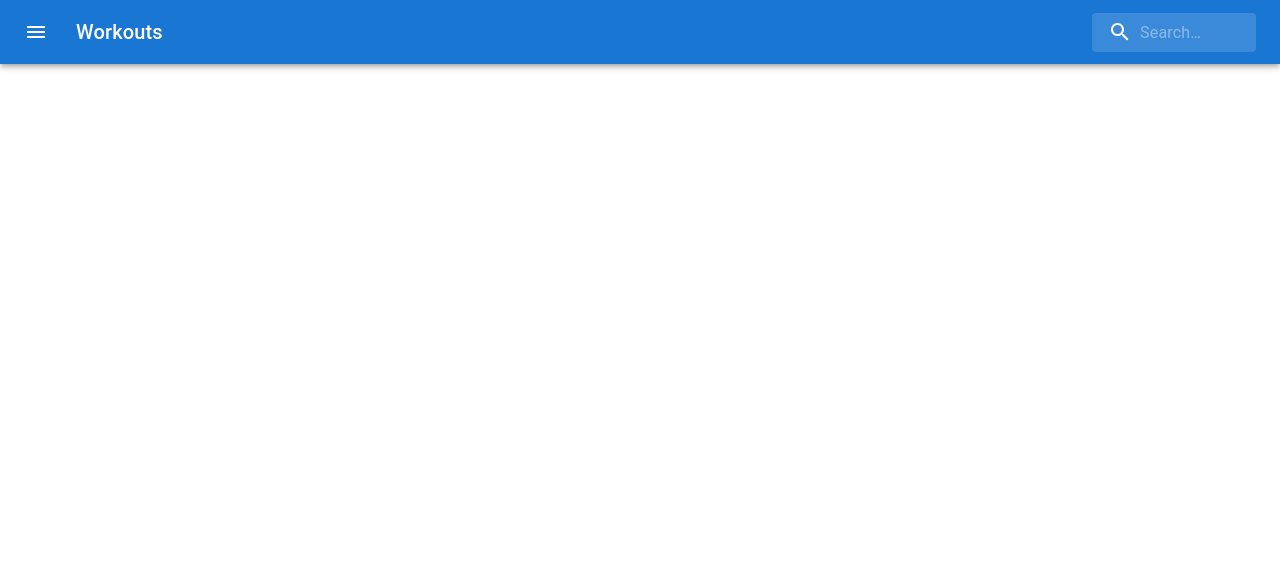
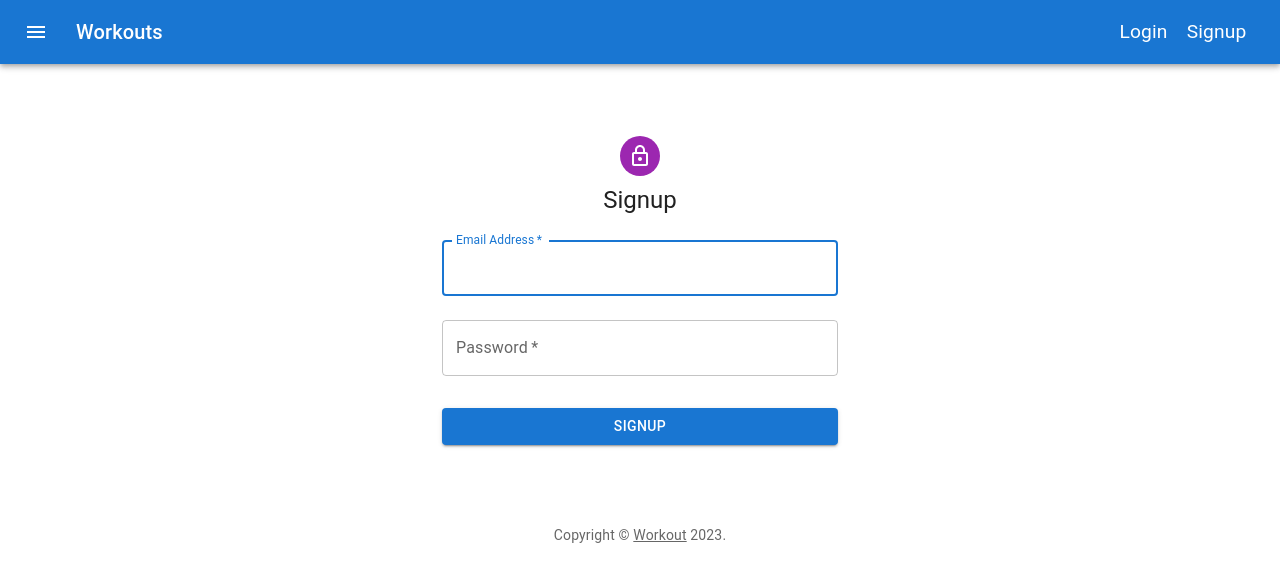
Before and after one commit to arvindh07/mern-workout, a React (Create React App) app in the folder frontend/: page /signup in a window 1280 px wide. Before the commit this address had no page. Shown: the top 582 px of the page. Built offline with nearby package versions, Linux system fonts and the light colour scheme.

Commit message:
added ui for signup and login

```diff
--- a/frontend/src/App.js
+++ b/frontend/src/App.js
@@ -1,13 +1,17 @@
 import { BrowserRouter, Routes, Route } from "react-router-dom";
 import Navbar from './components/Navbar/Navbar';
 import Home from "./pages/Home";
+import Login from "./components/Login/Login";
+import Signup from "./components/Signup/Signup";
 
 function App() {
   return (
     <BrowserRouter>
       <Navbar />
       <Routes>
-        <Route exact path="/" element={<Home/>}/>
+        <Route exact path="/" element={<Home />}/>
+        <Route exact path="/login" element={<Login />}/>
+        <Route exact path="/signup" element={<Signup />}/>
       </Routes>
     </BrowserRouter>
   );
--- /dev/null
+++ b/frontend/src/components/Login/Login.jsx
@@ -0,0 +1,102 @@
+import * as React from 'react';
+import Avatar from '@mui/material/Avatar';
+import Button from '@mui/material/Button';
+import CssBaseline from '@mui/material/CssBaseline';
+import TextField from '@mui/material/TextField';
+import Link from '@mui/material/Link';
+import Box from '@mui/material/Box';
+import LockOutlinedIcon from '@mui/icons-material/LockOutlined';
+import Typography from '@mui/material/Typography';
+import Container from '@mui/material/Container';
+import { createTheme, ThemeProvider } from '@mui/material/styles';
+
+function Copyright(props) {
+    return (
+        <Typography variant="body2" color="text.secondary" align="center" {...props}>
+            {'Copyright © '}
+            <Link color="inherit" href="https://mui.com/">
+                Workout
+            </Link>{' '}
+            {new Date().getFullYear()}
+            {'.'}
+        </Typography>
+    );
+}
+
+// TODO remove, this demo shouldn't need to reset the theme.
+
+const defaultTheme = createTheme();
+
+export default function Login() {
+    const [loginDetails, setLoginDetails] = React.useState({
+        email: "",
+        password: ""
+    })
+    const handleSubmit = (event) => {
+        event.preventDefault();
+        console.log("login -> ",loginDetails);
+    };
+    const handleChange = (e) => {
+        const {name,value} = e.target;
+        setLoginDetails((prev) => ({
+            ...prev,
+            [name]:value
+        }))
+    }
+
+    return (
+        <ThemeProvider theme={defaultTheme}>
+            <Container component="main" maxWidth="xs">
+                <CssBaseline />
+                <Box
+                    sx={{
+                        marginTop: 8,
+                        display: 'flex',
+                        flexDirection: 'column',
+                        alignItems: 'center',
+                    }}
+                >
+                    <Avatar sx={{ m: 1, bgcolor: 'secondary.main' }}>
+                        <LockOutlinedIcon />
+                    </Avatar>
+                    <Typography component="h1" variant="h5">
+                        Login
+                    </Typography>
+                    <Box component="form" onSubmit={handleSubmit} noValidate sx={{ mt: 1 }}>
+                        <TextField
+                            margin="normal"
+                            required
+                            fullWidth
+                            id="email"
+                            label="Email Address"
+                            name="email"
+                            autoComplete="email"
+                            autoFocus
+                            onChange={handleChange}
+                        />
+                        <TextField
+                            margin="normal"
+                            required
+                            fullWidth
+                            name="password"
+                            label="Password"
+                            type="password"
+                            id="password"
+                            autoComplete="current-password"
+                            onChange={handleChange}
+                        />
+                        <Button
+                            type="submit"
+                            fullWidth
+                            variant="contained"
+                            sx={{ mt: 3, mb: 2 }}
+                        >
+                            Login
+                        </Button>
+                    </Box>
+                </Box>
+                <Copyright sx={{ mt: 8, mb: 4 }} />
+            </Container>
+        </ThemeProvider>
+    );
+}
--- a/frontend/src/components/Navbar/Navbar.jsx
+++ b/frontend/src/components/Navbar/Navbar.jsx
@@ -1,55 +1,11 @@
 import * as React from 'react';
-import { styled, alpha } from '@mui/material/styles';
 import AppBar from '@mui/material/AppBar';
 import Box from '@mui/material/Box';
 import Toolbar from '@mui/material/Toolbar';
 import IconButton from '@mui/material/IconButton';
 import Typography from '@mui/material/Typography';
-import InputBase from '@mui/material/InputBase';
 import MenuIcon from '@mui/icons-material/Menu';
-import SearchIcon from '@mui/icons-material/Search';
-
-const Search = styled('div')(({ theme }) => ({
-  position: 'relative',
-  borderRadius: theme.shape.borderRadius,
-  backgroundColor: alpha(theme.palette.common.white, 0.15),
-  '&:hover': {
-    backgroundColor: alpha(theme.palette.common.white, 0.25),
-  },
-  marginLeft: 0,
-  width: '100%',
-  [theme.breakpoints.up('sm')]: {
-    marginLeft: theme.spacing(1),
-    width: 'auto',
-  },
-}));
-
-const SearchIconWrapper = styled('div')(({ theme }) => ({
-  padding: theme.spacing(0, 2),
-  height: '100%',
-  position: 'absolute',
-  pointerEvents: 'none',
-  display: 'flex',
-  alignItems: 'center',
-  justifyContent: 'center',
-}));
-
-const StyledInputBase = styled(InputBase)(({ theme }) => ({
-  color: 'inherit',
-  '& .MuiInputBase-input': {
-    padding: theme.spacing(1, 1, 1, 0),
-    // vertical padding + font size from searchIcon
-    paddingLeft: `calc(1em + ${theme.spacing(4)})`,
-    transition: theme.transitions.create('width'),
-    width: '100%',
-    [theme.breakpoints.up('sm')]: {
-      width: '12ch',
-      '&:focus': {
-        width: '20ch',
-      },
-    },
-  },
-}));
+import { Link } from 'react-router-dom';
 
 export default function Navbar() {
   return (
@@ -73,15 +29,10 @@ export default function Navbar() {
           >
             Workouts
           </Typography>
-          <Search>
-            <SearchIconWrapper>
-              <SearchIcon />
-            </SearchIconWrapper>
-            <StyledInputBase
-              placeholder="Search…"
-              inputProps={{ 'aria-label': 'search' }}
-            />
-          </Search>
+          <div className='nav-right'>
+            <Link to="/login">Login</Link>
+            <Link to="/signup">Signup</Link>
+          </div>
         </Toolbar>
       </AppBar>
     </Box>
--- /dev/null
+++ b/frontend/src/components/Signup/Signup.jsx
@@ -0,0 +1,102 @@
+import * as React from 'react';
+import Avatar from '@mui/material/Avatar';
+import Button from '@mui/material/Button';
+import CssBaseline from '@mui/material/CssBaseline';
+import TextField from '@mui/material/TextField';
+import Link from '@mui/material/Link';
+import Box from '@mui/material/Box';
+import LockOutlinedIcon from '@mui/icons-material/LockOutlined';
+import Typography from '@mui/material/Typography';
+import Container from '@mui/material/Container';
+import { createTheme, ThemeProvider } from '@mui/material/styles';
+
+function Copyright(props) {
+  return (
+    <Typography variant="body2" color="text.secondary" align="center" {...props}>
+      {'Copyright © '}
+      <Link color="inherit" href="https://mui.com/">
+        Workout
+      </Link>{' '}
+      {new Date().getFullYear()}
+      {'.'}
+    </Typography>
+  );
+}
+
+// TODO remove, this demo shouldn't need to reset the theme.
+
+const defaultTheme = createTheme();
+
+export default function Signup() {
+    const [signupDetails, setSignupDetails] = React.useState({
+        email: "",
+        password: ""
+    })
+    const handleSubmit = (event) => {
+        event.preventDefault();
+        console.log("signup -> ",signupDetails);
+    };
+    const handleChange = (e) => {
+        const {name,value} = e.target;
+        setSignupDetails((prev) => ({
+            ...prev,
+            [name]:value
+        }))
+    }
+
+  return (
+    <ThemeProvider theme={defaultTheme}>
+      <Container component="main" maxWidth="xs">
+        <CssBaseline />
+        <Box
+          sx={{
+            marginTop: 8,
+            display: 'flex',
+            flexDirection: 'column',
+            alignItems: 'center',
+          }}
+        >
+          <Avatar sx={{ m: 1, bgcolor: 'secondary.main' }}>
+            <LockOutlinedIcon />
+          </Avatar>
+          <Typography component="h1" variant="h5">
+          Signup
+          </Typography>
+          <Box component="form" onSubmit={handleSubmit} noValidate sx={{ mt: 1 }}>
+            <TextField
+              margin="normal"
+              required
+              fullWidth
+              id="email"
+              label="Email Address"
+              name="email"
+              autoComplete="email"
+              autoFocus
+              onChange={handleChange}
+            />
+            <TextField
+              margin="normal"
+              required
+              fullWidth
+              name="password"
+              label="Password"
+              type="password"
+              id="password"
+              autoComplete="current-password"
+              onChange={handleChange}
+            />
+            <Button
+              type="submit"
+              fullWidth
+              variant="contained"
+              sx={{ mt: 3, mb: 2 }}
+            >
+              Signup
+            </Button>
+          </Box>
+        </Box>
+        <Copyright sx={{ mt: 8, mb: 4 }} />
+      </Container>
+    </ThemeProvider>
+  );
+}
--- a/frontend/src/index.css
+++ b/frontend/src/index.css
@@ -11,3 +11,17 @@ code {
   font-family: source-code-pro, Menlo, Monaco, Consolas, 'Courier New',
     monospace;
 }
+
+.nav-right{
+  display: flex;
+}
+.nav-right a{
+  font-size: 1.2rem;
+  text-decoration: none;
+  color:white;
+  padding: 0 .5em;
+  transition: all 0.2s;
+}
+.nav-right a:hover{
+  text-decoration: underline;
+}
```
